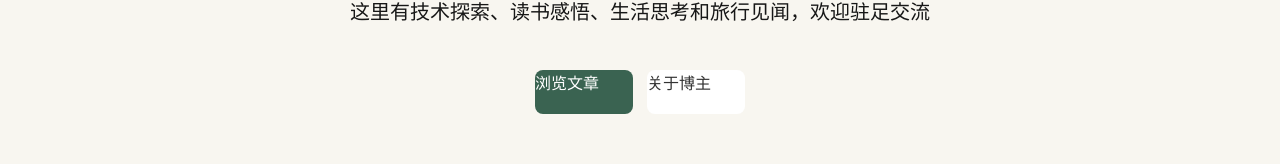
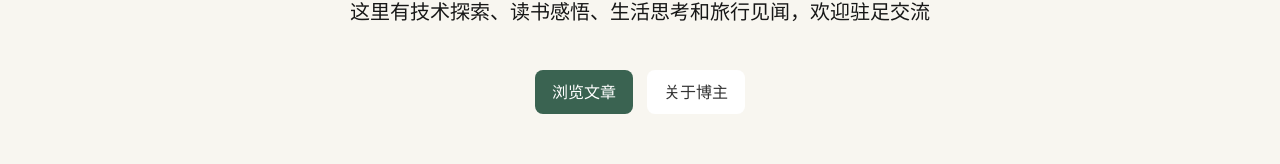
Before and after one commit to SeasonofBlossoms/jade-dew, a Next.js app: page / in a window 1280 px wide. Shown: the part 234-398 px from the top of the page. Built offline with nearby package versions, Linux system fonts and the light colour scheme.

Commit message:
feat: 样式

```diff
--- a/src/app/page.scss
+++ b/src/app/page.scss
@@ -18,6 +18,8 @@
         }
         .articles,
         .about_author {
+          text-align: center;
+          line-height: 44px;
           width: 98px;
           height: 44px;
           border-radius: 8px;
```
